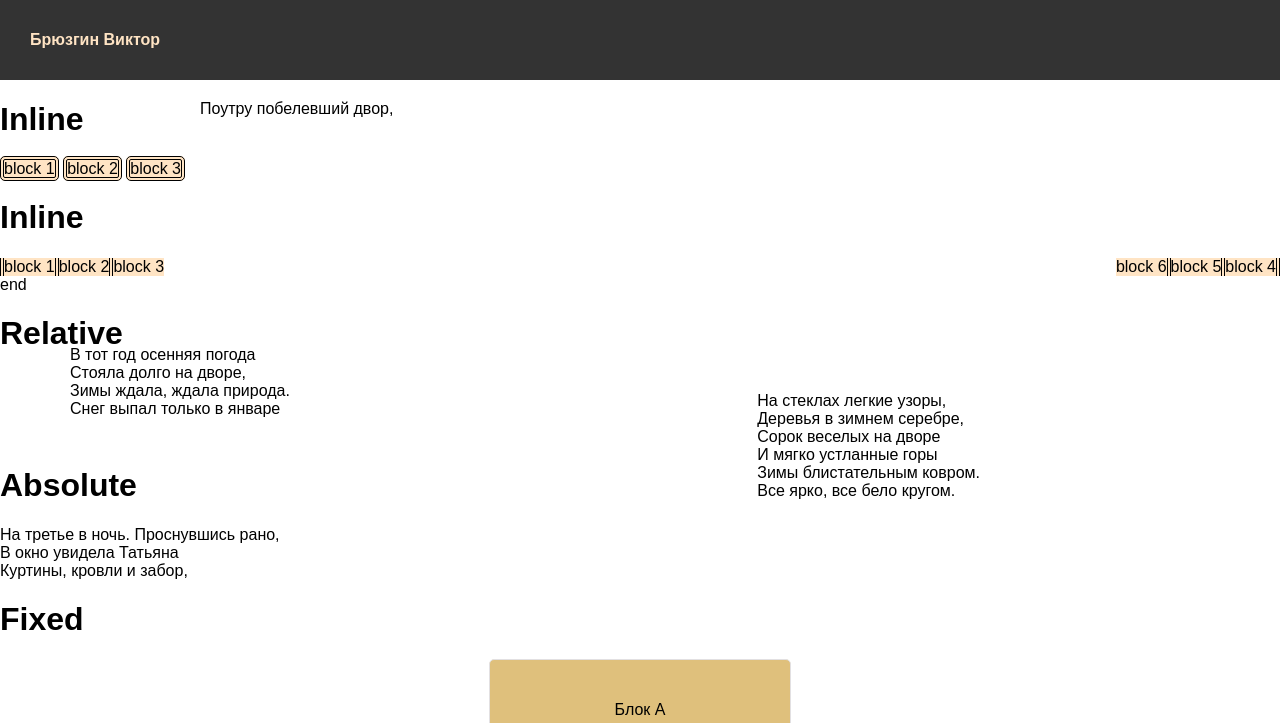
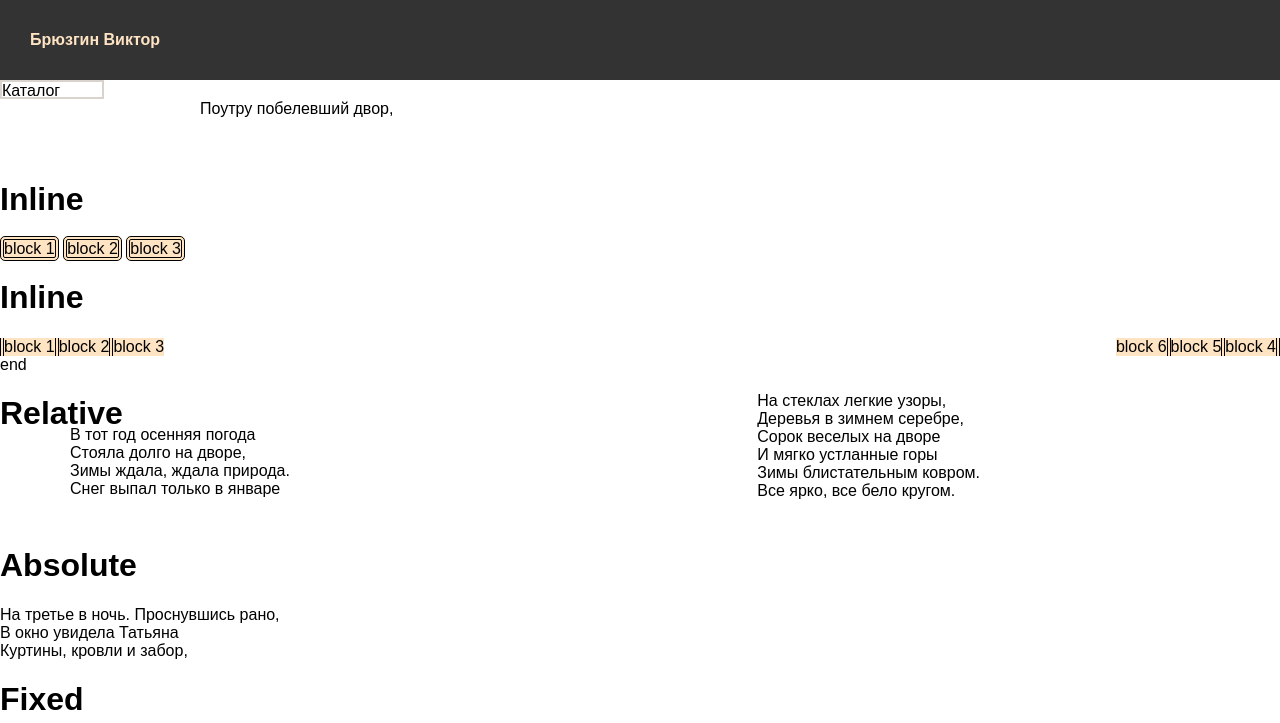
Before and after one commit to ViktorDriftin/web-programminglabs, a plain HTML site: page lab5.html in a window 1280 px wide. Shown: the top 723 px of the page. Drawn offline with Linux system fonts and the light colour scheme.

Commit message:
Меню

```diff
--- a/lab5.html
+++ b/lab5.html
@@ -67,12 +67,37 @@
                 border: 2px solid rgb(3, 45, 138);
                 z-index: 1;
             }
+            .menu {
+                height: 15px;
+                width: 100px;
+                overflow: hidden;
+                transition: 1s;
+                border: 2px solid #d8d3cd;
+                cursor: pointer;
+            }
+            .menu:hover {
+                height: 70px;
+                overflow: hidden;
+                width: 100px;
+                transition: 1s;
+                border: 2px solid #d8d3cd;
+            }
+            .f:hover {
+                background-color: aliceblue;
+            }
         </style>
     <body>
         <div class="header">
             Брюзгин Виктор
         </div>
-
+        <div style="height: 80px;">
+            <div class="menu">
+                <div class="f">Каталог</div>
+                <div class="f">Товары</div>
+                <div class="f">Картинки</div>
+                <div class="f">Новости</div>
+            </div>
+        </div>
         <div class="content">
             <h1>Inline</h1>
             <div class="a" style="display: inline">block 1</div>
```
